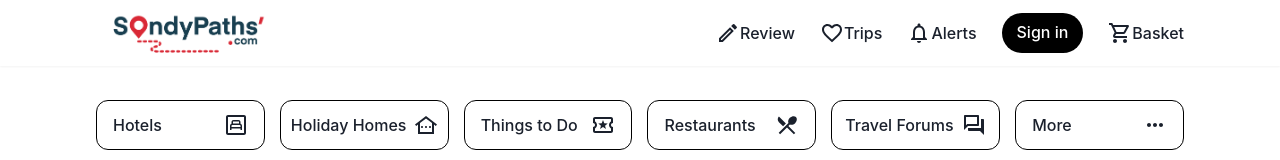
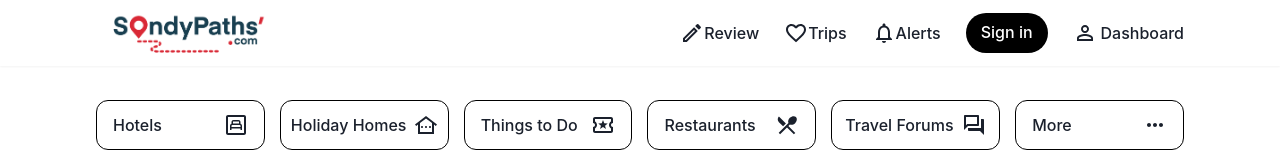
Before and after one commit to rapthar/sandypaths, a React (Create React App) app: page / in a window 1280 px wide. Shown: the top 160 px of the page. Built offline with nearby package versions, Linux system fonts and the light colour scheme.

Commit message:
Update Navbar.jsx

```diff
--- a/src/Components/Navbar.jsx
+++ b/src/Components/Navbar.jsx
@@ -5,7 +5,7 @@ import NotificationsOutlinedIcon from '@mui/icons-material/NotificationsOutlined
 import ShoppingCartOutlinedIcon from '@mui/icons-material/ShoppingCartOutlined';
 import Signin from "./Signin";
 import { useEffect, useState } from "react";
-
+import PersonOutlineOutlinedIcon from '@mui/icons-material/PersonOutlineOutlined';
 
 function Navbar(){
 
@@ -58,9 +58,9 @@ function Navbar(){
                     }}>Sanghamitra</Button> : <Signin />
                 }
                 </Link>
-                <Link display="flex">
-                    <ShoppingCartOutlinedIcon />
-                    <Text fontWeight="500" fontSize='md'>Basket</Text>
+                <Link display="flex" alignItems="center">
+                    <PersonOutlineOutlinedIcon />
+                    <Text fontWeight="500" fontSize='md' ml={1}>Dashboard</Text>
                 </Link>
             </Box>
         </Box>
```
